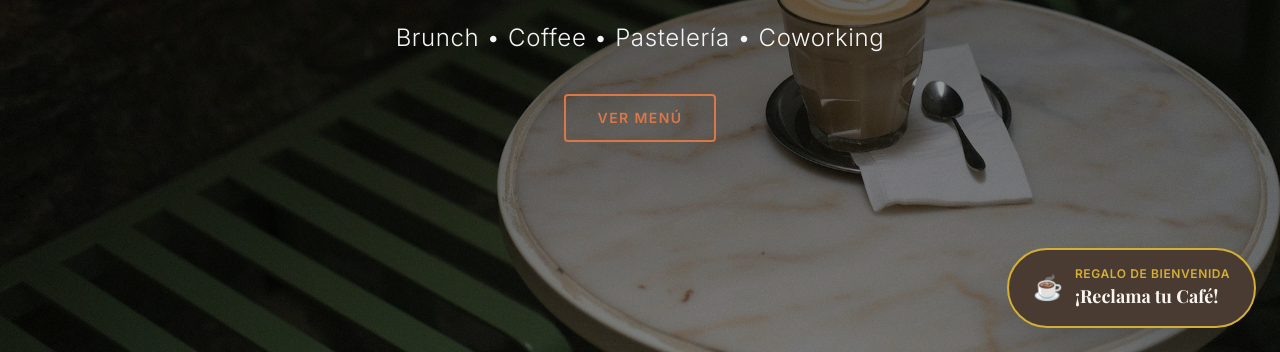
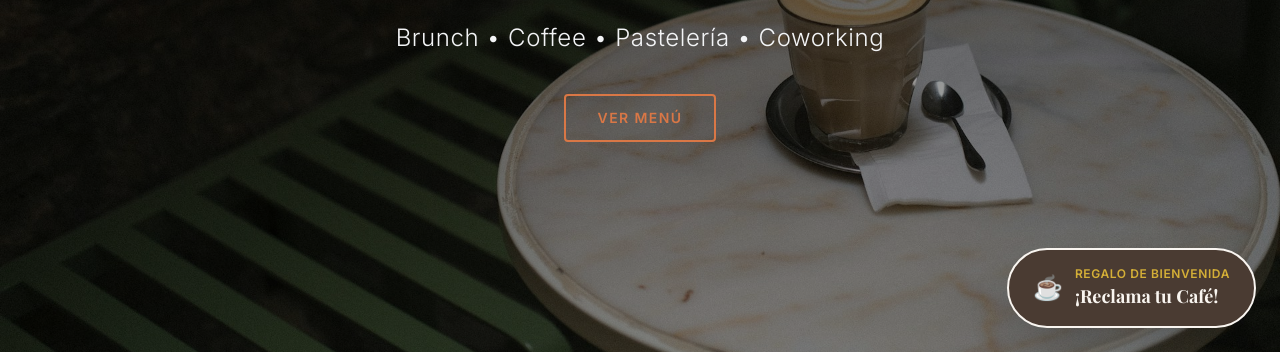
Before and after one commit to LauraOrtizHP/bistrea-coffee-website, a plain HTML site: page index.html in a window 1280 px wide. Shown: the part 448-800 px from the top of the page. Drawn offline with nearby package versions, Linux system fonts and the light colour scheme; a script that the page names is missing; a web font is replaced by a local one.

Commit message:
Update index.html

```diff
--- a/index.html
+++ b/index.html
@@ -319,7 +319,7 @@
                             <i data-lucide="instagram" class="w-5 h-5"></i>
                         </a>
                     </div>
-                </div>
+                </div>github.com
             </footer>
         </div>
          <!-- WIDGET TALLY (Con Dominio Personalizado) -->
@@ -332,7 +332,7 @@
             data-tally-emoji-animation="wave"
             data-tally-auto-close="1000"
             data-tally-custom-form-url="https://club.bistrea.co"
-            class="fixed bottom-6 right-6 z-50 flex items-center gap-3 px-6 py-4 bg-bistrea-brown text-bistrea-cream rounded-full shadow-2xl hover:scale-105 hover:bg-bistrea-orange transition-all duration-300 border-2 border-bistrea-gold cursor-pointer group"
+            class="fixed bottom-6 right-6 z-50 flex items-center gap-3 px-6 py-4 bg-bistrea-brown text-bistrea-cream rounded-full shadow-2xl hover:scale-105 hover:bg-bistrea-brown transition-all duration-300 border-2 border-bistrea-cream cursor-pointer group"
         >
             <span class="text-2xl group-hover:rotate-12 transition-transform">☕</span>
             <div class="flex flex-col items-start leading-tight">
```
